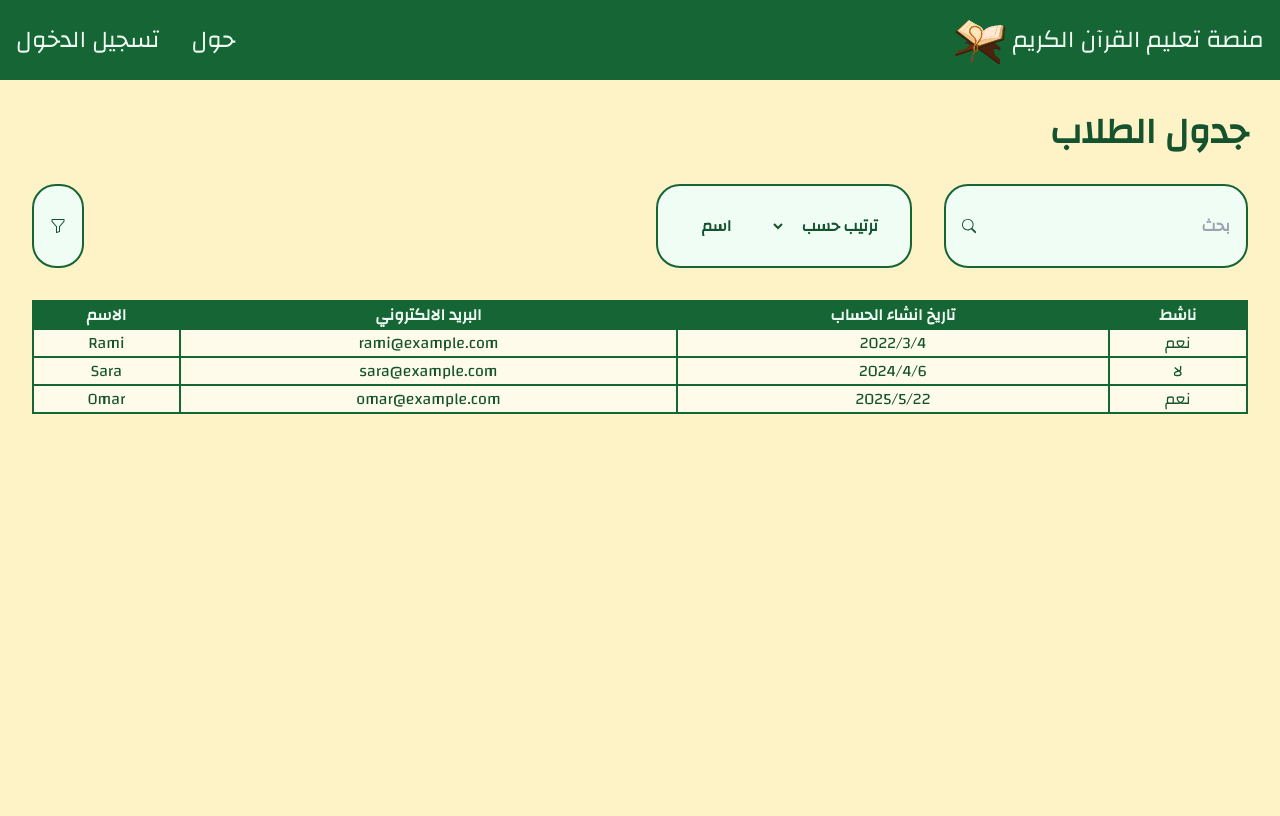
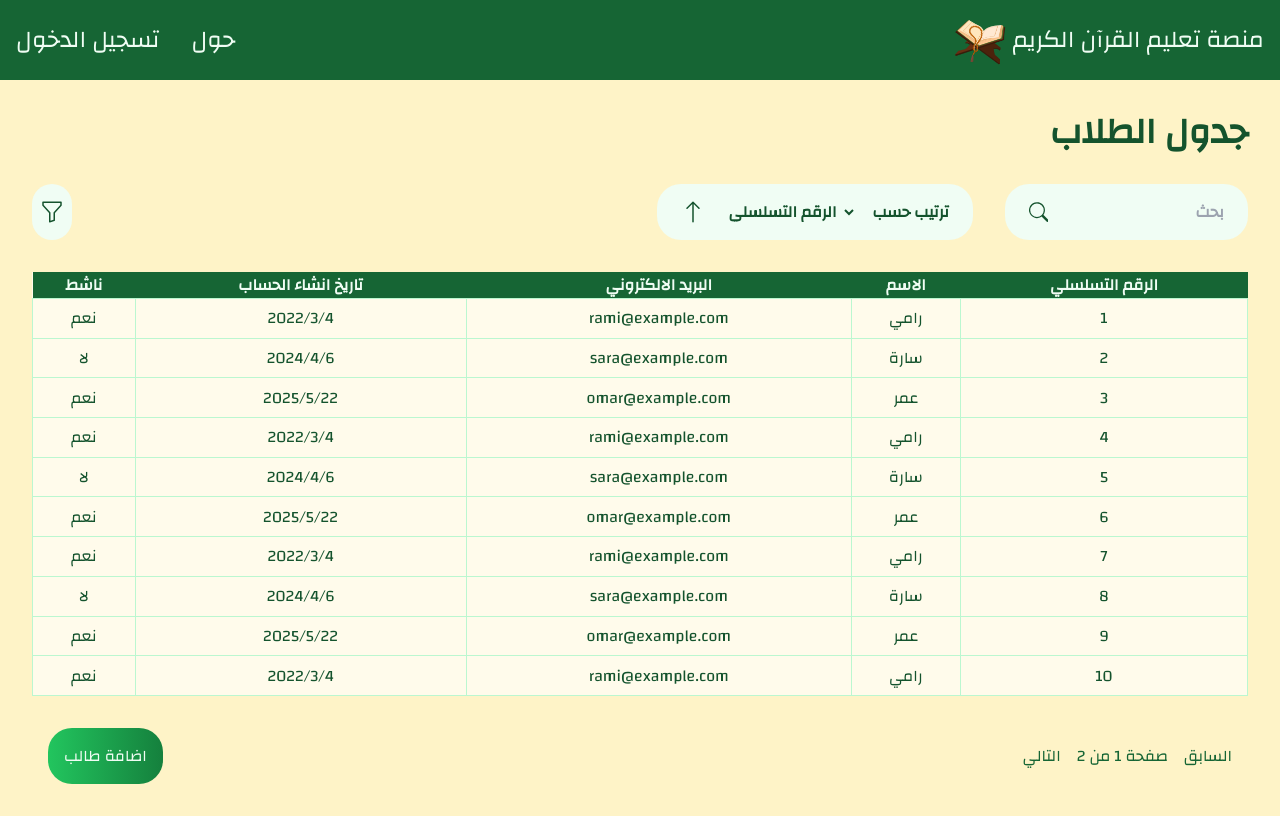
Before and after one commit to PROuserR/QuranLearningPlatform, a Next.js app: page /admin/records in a window 1280 px wide. Built offline with nearby package versions, Linux system fonts and the light colour scheme.

Commit message:
Finished Datatable component

```diff
--- a/src/app/admin/records/page.tsx
+++ b/src/app/admin/records/page.tsx
@@ -1,28 +1,12 @@
 'use client';
 import DataTable from "@/components/datatable";
-import { BsSearch } from "react-icons/bs";
-import { BsFunnel } from "react-icons/bs";
+
 
 function Page() {
     return (
         <main className="w-full flex flex-col gap-y-8">
             <section className="text-4xl font-bold ml-auto">
                 جدول الطلاب
-            </section>
-            <section className="flex flex-row-reverse gap-x-8 w-full font-bold">
-                <div className="flex flex-row-reverse justify-center items-center gap-x-4 p-4 bg-green-50 border-[2px] border-green-800 rounded-3xl w-1/4">
-                    <input type="text" placeholder="بحث" className="border-0 text-end bg-green-50 w-full h-full" />
-                    <BsSearch />
-                </div>
-                <div className="px-8 py-4 flex flex-row-reverse bg-green-50 border-[2px] border-green-800 rounded-3xl items-center justify-center gap-x-4">
-                    <span> ترتيب حسب </span>
-                    <select className="p-2 bg-transparent flex items-center justify-center w-24">
-                        <option> اسم </option>
-                        <option> بريد الالكتروني </option>
-                        <option> تاريخ </option>
-                    </select>
-                </div>
-                <button className="p-4 bg-green-50 border-[2px] border-green-800 rounded-3xl flex w-auto items-center justify-center mr-auto"><BsFunnel /></button>
             </section>
             <section>
                 <DataTable />
--- a/src/components/datatable.tsx
+++ b/src/components/datatable.tsx
@@ -2,49 +2,144 @@
 import {
     useReactTable,
     getCoreRowModel,
+    getPaginationRowModel,
+    getSortedRowModel,
     flexRender,
+    getFilteredRowModel,
     ColumnDef,
 } from '@tanstack/react-table';
+import { useState } from 'react';
+import { BsSearch } from "react-icons/bs";
+import { BsFunnel } from "react-icons/bs";
+import { BsArrowDown } from "react-icons/bs";
+import { BsArrowUp } from "react-icons/bs";
 
 type User = {
-    id: number;
+    id: string;
     name: string;
     email: string;
     createdAt: string;
-    isActive : string;
+    isActive: string;
 };
-
-
 
 // Dummy data
 const users = [
-    { id: 1, name: 'Rami', email: 'rami@example.com', createdAt : '2022/3/4' , isActive: true ? 'نعم' : 'لا' },
-    { id: 2, name: 'Sara', email: 'sara@example.com', createdAt: '2024/4/6', isActive: false ? 'نعم' : 'لا' },
-    { id: 3, name: 'Omar', email: 'omar@example.com', createdAt: '2025/5/22', isActive: true ? 'نعم' : 'لا' },
+    { id: '1', name: 'رامي', email: 'rami@example.com', createdAt: '2022/3/4', isActive: true ? 'نعم' : 'لا' },
+    { id: '2', name: 'سارة', email: 'sara@example.com', createdAt: '2024/4/6', isActive: false ? 'نعم' : 'لا' },
+    { id: '3', name: 'عمر', email: 'omar@example.com', createdAt: '2025/5/22', isActive: true ? 'نعم' : 'لا' },
+    { id: '4', name: 'رامي', email: 'rami@example.com', createdAt: '2022/3/4', isActive: true ? 'نعم' : 'لا' },
+    { id: '5', name: 'سارة', email: 'sara@example.com', createdAt: '2024/4/6', isActive: false ? 'نعم' : 'لا' },
+    { id: '6', name: 'عمر', email: 'omar@example.com', createdAt: '2025/5/22', isActive: true ? 'نعم' : 'لا' },
+    { id: '7', name: 'رامي', email: 'rami@example.com', createdAt: '2022/3/4', isActive: true ? 'نعم' : 'لا' },
+    { id: '8', name: 'سارة', email: 'sara@example.com', createdAt: '2024/4/6', isActive: false ? 'نعم' : 'لا' },
+    { id: '9', name: 'عمر', email: 'omar@example.com', createdAt: '2025/5/22', isActive: true ? 'نعم' : 'لا' },
+    { id: '10', name: 'رامي', email: 'rami@example.com', createdAt: '2022/3/4', isActive: true ? 'نعم' : 'لا' },
+    { id: '11', name: 'سارة', email: 'sara@example.com', createdAt: '2024/4/6', isActive: false ? 'نعم' : 'لا' },
+    { id: '12', name: 'عمر', email: 'omar@example.com', createdAt: '2025/5/22', isActive: true ? 'نعم' : 'لا' },
+    { id: '13', name: 'رامي', email: 'rami@example.com', createdAt: '2022/3/4', isActive: true ? 'نعم' : 'لا' },
+    { id: '14', name: 'سارة', email: 'sara@example.com', createdAt: '2024/4/6', isActive: false ? 'نعم' : 'لا' },
+    { id: '15', name: 'عمر', email: 'omar@example.com', createdAt: '2025/5/22', isActive: true ? 'نعم' : 'لا' },
+    { id: '16', name: 'رامي', email: 'rami@example.com', createdAt: '2022/3/4', isActive: true ? 'نعم' : 'لا' },
+    { id: '17', name: 'سارة', email: 'sara@example.com', createdAt: '2024/4/6', isActive: false ? 'نعم' : 'لا' },
+    { id: '18', name: 'عمر', email: 'omar@example.com', createdAt: '2025/5/22', isActive: true ? 'نعم' : 'لا' },
+    { id: '19', name: 'رامي', email: 'rami@example.com', createdAt: '2022/3/4', isActive: true ? 'نعم' : 'لا' },
+    { id: '20', name: 'سارة', email: 'sara@example.com', createdAt: '2024/4/6', isActive: false ? 'نعم' : 'لا' },
 ];
 
 // Define columns
 const columns: ColumnDef<User>[] = [
+    { accessorKey: 'isActive', header: 'ناشط' },
+    { accessorKey: 'createdAt', header: 'تاريخ انشاء الحساب' },
+    { accessorKey: 'email', header: 'البريد الالكتروني' },
     { accessorKey: 'name', header: 'الاسم' },
-    { accessorKey: 'email', header: 'البريد الالكتروني' },
-    { accessorKey: 'createdAt', header: 'تاريخ انشاء الحساب' },
-    { accessorKey: 'isActive', header: 'ناشط' },
+    { accessorKey: 'id', header: 'الرقم التسلسلي' },
 ];
 
 function DataTable() {
+    const [sorting, setSorting] = useState<any>([]);
+    const [sortQuery, setSortQuery] = useState<string>("name");
+    const [isAscending, setIsAscending] = useState<boolean>(true);
+    const [columnFilters, setColumnFilters] = useState<any>([]);
+    const [filterQuery, setFilterQuery] = useState<string>("name");
+    const [isFilterShown, setIsFilterShown] = useState<boolean>(false);
+
     const table = useReactTable({
         data: users,
         columns,
+        state: { sorting, columnFilters },
+        onSortingChange: setSorting,
+        onColumnFiltersChange: setColumnFilters,
         getCoreRowModel: getCoreRowModel(),
+        getPaginationRowModel: getPaginationRowModel(),
+        getSortedRowModel: getSortedRowModel(),
+        getFilteredRowModel: getFilteredRowModel(),
     });
 
+    // Handle dropdown change
+    const handleSortChange = (e: React.ChangeEvent<HTMLSelectElement>) => {
+        const value = e.target.value
+        setSortQuery(value);
+    };
+
+    const sortData = (sortQuery: string) => {
+        if (sortQuery === "name" || sortQuery == "id" || sortQuery == "createdAt") {
+            if (isAscending)
+                setSorting([{ id: sortQuery, desc: false }]); // ascending
+            else
+                setSorting([{ id: sortQuery, desc: true }]); // descending
+        } else {
+            setSorting([]); // no sort
+        }
+    }
+
+    const handleFilterChange = (e: React.ChangeEvent<HTMLSelectElement>) => {
+        const value = e.target.value;
+        if (value === "name" || value == "id" || value == "createdAt") {
+            setFilterQuery(value);
+        } else {
+            setFilterQuery("name");
+        }
+    };
+
     return (
-        <table className="bg-amber-50 border-2 border-green-800 w-full text-center">
+        <main className='h-[75vh] w-full flex flex-col gap-y-8 '>
+            <section className="flex flex-row-reverse gap-x-8 w-full font-bold">
+                <div className="flex flex-row-reverse justify-center items-center gap-x-4 px-6 py-2 bg-green-50  border-green-800 rounded-3xl w-1/5">
+                    <input type="text" placeholder="بحث" className="border-0 outline-none text-end bg-green-50 w-full h-full" onChange={(e) =>
+                        table.getColumn(filterQuery)?.setFilterValue(e.target.value)}
+                    />
+                    <BsSearch className="w-6 h-6" />
+                </div>
+
+                <div className="px-6 py-2 flex flex-row-reverse bg-green-50 border-green-800 rounded-3xl items-center justify-center gap-x-4">
+                    <span> ترتيب حسب </span>
+                    <select className="p-1 bg-transparent flex items-center justify-center mr-auto w-auto outline-none text-center" onChange={(e) => { handleSortChange(e); sortData(e.target.value) }}>
+                        <option value="id"> الرقم التسلسلي  </option>
+                        <option value="name"> اسم </option>
+                        <option value="createdAt"> تاريخ </option>
+                    </select>
+                    <div className='ml-auto cursor-pointer'>
+                        {isAscending ? <BsArrowUp className='w-6 h-6' onClick={() => { setIsAscending(false); sortData(sortQuery) }} />
+                            : <BsArrowDown className='w-6 h-6' onClick={() => { setIsAscending(true); sortData(sortQuery) }} />}
+                    </div>
+                </div>
+
+                <div className='flex mr-auto gap-x-4 bg-green-50  border-green-800 rounded-3xl p-2'>
+                    <button className="flex w-auto items-center justify-center"><BsFunnel className="w-6 h-6" onClick={() => setIsFilterShown(!isFilterShown)} /></button>
+                    {isFilterShown ? <select className="bg-transparent flex items-center justify-center mr-auto w-auto outline-none text-center" onChange={handleFilterChange}>
+                        <option value="id"> الرقم التسلسلي  </option>
+                        <option value="name"> اسم </option>
+                        <option value="createdAt"> تاريخ </option>
+                    </select> : null}
+                </div>
+            </section>
+
+            <table className="bg-amber-50 w-full h-full text-center">
                 <thead >
                     {table.getHeaderGroups().map((headerGroup) => (
                         <tr key={headerGroup.id}>
                             {headerGroup.headers.map((header) => (
-                            <th className="border-2 border-green-800 bg-green-800 text-green-50" key={header.id}>
+                                <th className="bg-green-800 text-green-50" key={header.id}>
                                     {flexRender(
                                         header.column.columnDef.header,
                                         header.getContext()
@@ -58,7 +153,7 @@ function DataTable() {
                     {table.getRowModel().rows.map((row) => (
                         <tr key={row.id}>
                             {row.getVisibleCells().map((cell) => (
-                            <td key={cell.id} className="border-2 border-green-800">
+                                <td key={cell.id} className="border border-green-200">
                                     {flexRender(cell.column.columnDef.cell, cell.getContext())}
                                 </td>
                             ))}
@@ -66,6 +161,35 @@ function DataTable() {
                     ))}
                 </tbody>
             </table>
+
+            {/* Pagination Controls */}
+            <section className='px-4 text-green-800 flex w-full items-center justify-end'>
+                <div className='font-extralight p-4 bg-gradient-to-r from-green-500 to-green-700 rounded-3xl text-green-50 mr-auto'>
+                    <button> اضافة طالب </button>
+                </div>
+
+                <div>
+                    <button
+                        onClick={() => table.nextPage()}
+                        disabled={!table.getCanNextPage()}
+                    >
+                        التالي
+                    </button>
+                    <span style={{ margin: "0 1rem" }}>
+                        صفحة {table.getState().pagination.pageIndex + 1} من {" "}
+                        {table.getPageCount()}
+                    </span>
+                    <button
+                        onClick={() => table.previousPage()}
+                        disabled={!table.getCanPreviousPage()}
+                    >
+                        السابق
+                    </button>
+                </div>
+            </section>
+
+        </main>
+
     )
 }
 
```
Lines whose indentation alone changed are shown as unchanged.
